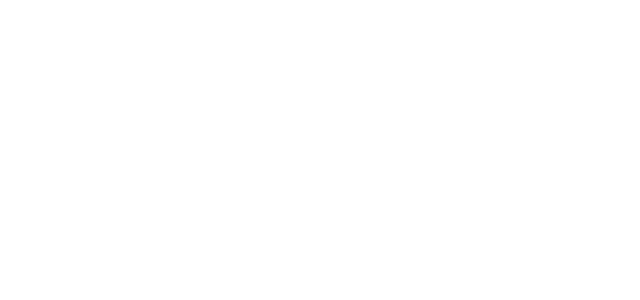
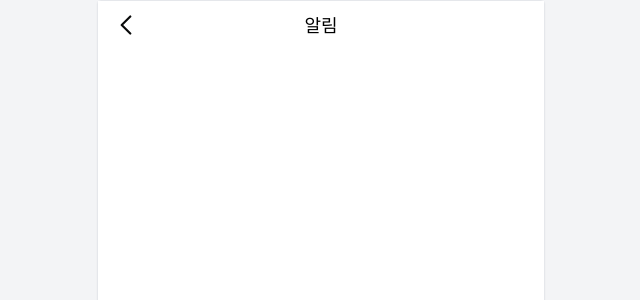
Before and after one commit to imfromkoreah/MewsPaper, a React (Vite) app in the folder frontend/: page /noti in a window 1280 px wide. Before the commit this address had no page. Shown: the top 300 px of the page, without its empty margins (319-959 px from the left). Built offline with nearby package versions, Linux system fonts and the light colour scheme.

Commit message:
feat: 레이아웃 정리 / header 생성

```diff
--- a/frontend/src/App.tsx
+++ b/frontend/src/App.tsx
@@ -7,6 +7,8 @@ import Login from './pages/Login/Login';
 import HomePage from './pages/Home';
 import NewsPage from './pages/Home/NewsPage';
 import ChatPage from './pages/Home/ChatPage';
+import NotificationPage from './pages/Home/NotificationPage';
+import SettingsPage from './pages/Home/SettingsPage';
 
 function App() {
   return (
@@ -17,6 +19,8 @@ function App() {
       <Route path="/splash" element={<Splash />} />
       <Route path="/join" element={<Join />} />
       <Route path="/login" element={<Login />} />
+      <Route path="/noti" element={<NotificationPage />} />
+      <Route path="/settings" element={<SettingsPage />} />
 
       {/* Layout이 적용되는 라우트 그룹 */}
       <Route
--- /dev/null
+++ b/frontend/src/components/Header.tsx
@@ -0,0 +1,37 @@
+import React from 'react';
+import LeftIcon from '../assets/svg/left.svg';
+
+interface HeaderProps {
+  title: string;
+  onBack: () => void;
+}
+
+const Header: React.FC<HeaderProps> = ({ title, onBack }) => {
+  return (
+    <header className="w-full bg-white px-4 py-3 flex items-center justify-between">
+      {/* 뒤로가기 버튼 */}
+      <button
+        type="button"
+        className="w-6 h-6 flex items-center justify-center focus:outline-none"
+        onClick={onBack}
+      >
+        <img src={LeftIcon} alt="뒤로가기" className="w-5 h-5" />
+      </button>
+
+      {/* 가운데 타이틀 */}
+      <div className="flex-1 text-center">
+        <h2
+          className="text-black text-[18px] font-inter leading-[18px] tracking-normal"
+          style={{ lineHeight: '18px', letterSpacing: 0 }}
+        >
+          {title}
+        </h2>
+      </div>
+
+      {/* 오른쪽 빈 공간 (뒤로가기 아이콘 크기 맞춤용) */}
+      <div className="w-6 h-6" />
+    </header>
+  );
+};
+
+export default Header;
--- a/frontend/src/components/TopNav.tsx
+++ b/frontend/src/components/TopNav.tsx
@@ -1,17 +1,36 @@
+import { useNavigate } from 'react-router-dom';
 import BellIcon from '../assets/svg/bell.svg';
 import SettingIcon from '../assets/svg/setting.svg';
 
 export default function TopNav() {
+  const navigate = useNavigate();
+
+  const goToSettings = () => {
+    navigate('/settings'); // 설정 페이지로 이동
+  };
+
+  const goToNoti = () => {
+    navigate('/noti'); // 알림 페이지로 이동
+  };
+
   return (
     <header className="w-full bg-white px-4 py-3 flex items-center justify-between">
 
       {/* 왼쪽 벨 아이콘 (버튼으로 클릭 가능) */}
-      <button type="button" className="focus:outline-none">
+      <button
+        type="button"
+        className="focus:outline-none"
+        onClick={goToNoti}
+      >
         <img src={BellIcon} alt="bell icon" className="h-6 w-6 text-gray-700" />
       </button>
 
       {/* 오른쪽 설정 아이콘 (버튼으로 클릭 가능) */}
-      <button type="button" className="focus:outline-none">
+      <button
+        type="button"
+        className="focus:outline-none"
+        onClick={goToSettings}
+      >
         <img src={SettingIcon} alt="setting icon" className="h-6 w-6 text-gray-700" />
       </button>
 
--- /dev/null
+++ b/frontend/src/pages/Home/NotificationPage.tsx
@@ -0,0 +1,19 @@
+import Header from '../../components/Header'; // 경로는 프로젝트 구조에 맞게 조정하세요
+import { useNavigate } from 'react-router-dom';
+
+export default function NotificationPage() {
+  const navigate = useNavigate();
+
+  const handleBack = () => {
+    navigate(-1); // 이전 페이지로 이동
+  };
+
+  return (
+    <div className="w-full h-screen flex justify-center bg-gray-100">
+      <div className="w-full max-w-md h-full flex flex-col border border-gray-200 rounded shadow-sm bg-white">
+      <Header title="알림" onBack={handleBack} />
+      {/* 페이지 내용 여기에 추가 */}
+    </div>
+    </div>
+  );
+}
--- /dev/null
+++ b/frontend/src/pages/Home/SettingsPage.tsx
@@ -0,0 +1,19 @@
+import Header from '../../components/Header'; // 경로는 프로젝트 구조에 맞게 조정하세요
+import { useNavigate } from 'react-router-dom';
+
+export default function SettingsPage() {
+  const navigate = useNavigate();
+
+  const handleBack = () => {
+    navigate(-1); // 이전 페이지로 이동
+  };
+
+  return (
+    <div className="w-full h-screen flex justify-center bg-gray-100">
+      <div className="w-full max-w-md h-full flex flex-col border border-gray-200 rounded shadow-sm bg-white">
+      <Header title="설정" onBack={handleBack} />
+      {/* 페이지 내용 여기에 추가 */}
+    </div>
+    </div>
+  );
+}
--- a/frontend/src/pages/Onboarding/Onboarding4.tsx
+++ b/frontend/src/pages/Onboarding/Onboarding4.tsx
@@ -16,9 +16,16 @@ export default function Onboarding4() {
   const [selected, setSelected] = useState<string[]>([]);
 
   const toggleInterest = (id: string) => {
-    setSelected((prev) =>
-      prev.includes(id) ? prev.filter((i) => i !== id) : [...prev, id]
-    );
+    setSelected((prev) => {
+      const isSelected = prev.includes(id);
+      if (isSelected) {
+        return prev.filter((i) => i !== id);
+      } else if (prev.length < 3) {
+        return [...prev, id];
+      } else {
+        return prev; // 3개 이상 선택 못하도록 제한
+      }
+    });
   };
 
   return (
--- a/frontend/src/pages/Onboarding/index.tsx
+++ b/frontend/src/pages/Onboarding/index.tsx
@@ -150,7 +150,6 @@ const saveNicknameToBackend = async (userNickname: string) => {
     }
   };
 
-
   const next = async () => {
     if (page === 1 && nickname.trim() === '') {
       setShowNicknameWarning(true);
@@ -179,7 +178,8 @@ const saveNicknameToBackend = async (userNickname: string) => {
   const PageComponent = pages[page];
 
   return (
-    <div className="max-w-md mx-auto h-screen flex flex-col justify-between px-6 py-10 border border-gray-200 rounded shadow-sm">
+    <div className="w-full h-screen flex justify-center bg-gray-100">
+      <div className="w-full max-w-md h-full flex flex-col border border-gray-200 rounded shadow-sm bg-white">
         <div className="flex-grow">
           {page === 1 ? (
             <Onboarding2
@@ -199,7 +199,10 @@ const saveNicknameToBackend = async (userNickname: string) => {
 
         <div className="flex justify-center items-center gap-2 mt-10 mb-14">
           {pages.map((_, i) => (
-          <div key={i} className={`w-3 h-3 rounded-full ${i === page ? 'bg-[#6a4dff]' : 'bg-gray-300'}`} />
+            <div
+              key={i}
+              className={`w-3 h-3 rounded-full ${i === page ? 'bg-[#6a4dff]' : 'bg-gray-300'}`}
+            />
           ))}
         </div>
 
@@ -212,5 +215,6 @@ const saveNicknameToBackend = async (userNickname: string) => {
           </button>
         </div>
       </div>
+    </div>
   );
 }
--- a/frontend/src/pages/Splash/index.tsx
+++ b/frontend/src/pages/Splash/index.tsx
@@ -50,6 +50,7 @@ export default function Splash() {
   }
 
   return (
+
     <div className="max-w-md mx-auto h-screen flex flex-col justify-between px-6 py-10 border border-gray-200 rounded shadow-sm">
       <div className="w-[375px] h-[812px] relative bg-white rounded-[32px] overflow-hidden">
         <img
```
Lines whose indentation alone changed are shown as unchanged.
